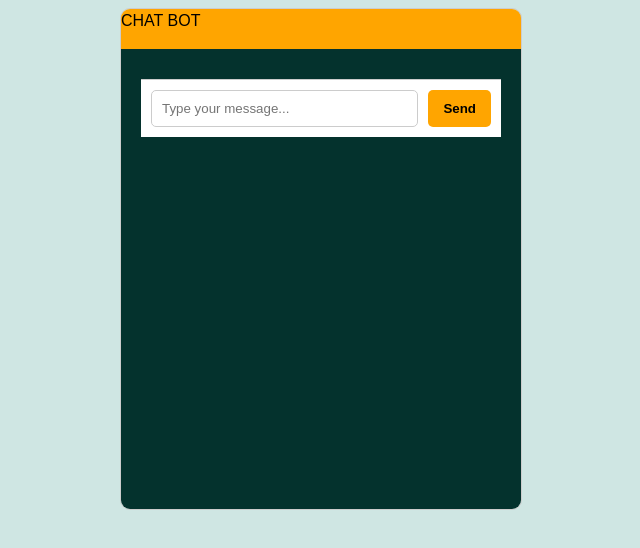
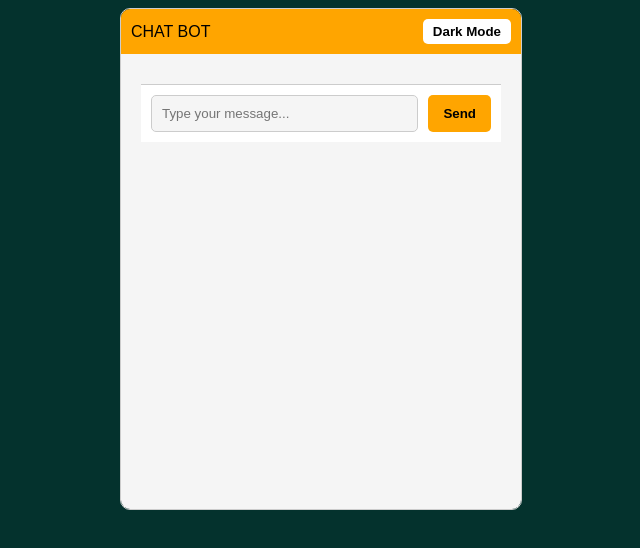
Before and after one commit to Vishak11/CHATBOT-GEMINI, a React (Vite) app: page / in a window 1280 px wide. Shown: the top 548 px of the page, without its empty margins (319-959 px from the left). Built offline with nearby package versions, Linux system fonts and the light colour scheme.

Commit message:
added button for switching modes

```diff
--- a/src/App.css
+++ b/src/App.css
@@ -3,12 +3,48 @@
 .chatbot {
   display: flex;
   flex-direction: column;
-  height:500px;
-  width: 400px; /* Set a fixed width for the chat window */
+  height: 500px;
+  width: 400px;
   border: 1px solid #ccc;
   border-radius: 10px;
   overflow: hidden;
   font-family: Arial, sans-serif;
+}
+
+.header {
+  display: flex;
+  justify-content: space-between;
+  align-items: center;
+  padding: 10px;
+  background-color: orange;
+  color: black;
+}
+
+.theme-toggle {
+  background-color: #ffffff;
+  border: none;
+  padding: 5px 10px;
+  border-radius: 5px;
+  cursor: pointer;
+  font-weight: bold;
+}
+
+.theme-toggle:hover {
+  background-color: #ddd;
+}
+
+.light-mode {
+  --background-color: #f5f5f5;
+  --message-bg-user: #dcf8c6;
+  --message-bg-bot: #ffffff;
+  --text-color: #000;
+}
+
+.dark-mode {
+  --background-color: #121212;
+  --message-bg-user: #2e7d32;
+  --message-bg-bot: #424242;
+  --text-color: #fff;
 }
 
 .chat-window {
@@ -16,66 +52,62 @@
   flex-direction: column;
   flex-grow: 1;
   padding: 20px;
-  background-color: #04322d; /* Light background for chat window */
-  overflow-y: auto; /* Allow scrolling for messages */
+  background-color: var(--background-color);
+  overflow-y: auto;
 }
 
 .messages {
   display: flex;
   flex-direction: column;
-  gap: 10px; /* Space between messages */
+  gap: 10px;
 }
 
 .user {
-  align-self: flex-end; /* Align user messages to the right */
-  background-color: #dcf8c6; /* User message bubble color */
-  color: #000; /* User message text color */
+  align-self: flex-end;
+  background-color: var(--message-bg-user);
+  color: var(--text-color);
   border-radius: 10px;
   padding: 10px;
-  max-width: 70%; /* Limit message width */
-  word-wrap: break-word; /* Break long words */
-  box-shadow: 0 2px 5px rgba(0, 0, 0, 0.1); /* Light shadow for effect */
+  max-width: 70%;
+  word-wrap: break-word;
+  box-shadow: 0 2px 5px rgba(0, 0, 0, 0.1);
 }
 
 .bot {
-  align-self: flex-start; /* Align bot messages to the left */
-  background-color: #ffffff; /* Bot message bubble color */
-  color: #000; /* Bot message text color */
+  align-self: flex-start;
+  background-color: var(--message-bg-bot);
+  color: var(--text-color);
   border-radius: 10px;
   padding: 10px;
-  max-width: 70%; /* Limit message width */
-  word-wrap: break-word; /* Break long words */
-  box-shadow: 0 2px 5px rgba(0, 0, 0, 0.1); /* Light shadow for effect */
+  max-width: 70%;
+  word-wrap: break-word;
+  box-shadow: 0 2px 5px rgba(0, 0, 0, 0.1);
 }
 
 .input-form {
   display: flex;
   margin-top: 10px;
   padding: 10px;
-  border-top: 1px solid #ccc; /* Top border for input area */
-  background-color: #ffffff; /* Input area background color */
+  border-top: 1px solid #ccc;
+  background-color: #ffffff;
 }
 
 .input-form input {
   flex-grow: 1;
-  color:black;
+  color: black;
+  background-color: whitesmoke;
   padding: 10px;
-  background-color:white ;
   border: 1px solid #ccc;
   border-radius: 5px;
-  margin-right: 10px; /* Space between input and button */
+  margin-right: 10px;
 }
 
 .input-form button {
-  background-color:orange; /* Send button color */
-  color:black; /* Send button text color */
+  background-color: orange;
+  color: black;
   border: none;
   font-weight: 600;
   border-radius: 5px;
   padding: 10px 15px;
   cursor: pointer;
 }
-
-.input-form button:hover {
-  background-color: #0056b3; /* Darker color on hover */
-}
--- a/src/App.jsx
+++ b/src/App.jsx
@@ -2,11 +2,12 @@
 
 import React, { useState } from 'react';
 import axios from 'axios';
-import './App.css'
+import './App.css';
 
 const App = () => {
     const [messages, setMessages] = useState([]);
     const [input, setInput] = useState('');
+    const [darkMode, setDarkMode] = useState(false); // State to track the theme
 
     const handleInputChange = (event) => {
         setInput(event.target.value);
@@ -21,7 +22,7 @@ const App = () => {
         // Call the Gemini API
         try {
             const response = await axios.post(
-                'https://generativelanguage.googleapis.com/v1beta/models/gemini-1.5-flash-latest:generateContent?key=AIzaSyDp38JIvL_7j4TDEDb1Vg6tqZ2LlZBE1Ic',
+                'https://generativelanguage.googleapis.com/v1beta/models/gemini-1.5-flash-latest:generateContent?key=YOUR_API_KEY',
                 {
                     contents: [
                         {
@@ -52,9 +53,18 @@ const App = () => {
         }
     };
 
+    const toggleTheme = () => {
+        setDarkMode(!darkMode); // Toggle dark mode
+    };
+
     return (
-        <div className="chatbot">
-          <div style={{width:"100%",height:"40px",backgroundColor:"orange",color:"black"}}>  CHAT BOT</div>
+        <div className={`chatbot ${darkMode ? 'dark-mode' : 'light-mode'}`}>
+            <div className="header">
+                <div>CHAT BOT</div>
+                <button onClick={toggleTheme} className="theme-toggle">
+                    {darkMode ? 'Light Mode' : 'Dark Mode'}
+                </button>
+            </div>
             <div className="chat-window">
                 <div className="messages">
                     {messages.map((msg, index) => (
--- a/src/index.css
+++ b/src/index.css
@@ -8,7 +8,7 @@
 
   color-scheme: light dark;
   color: rgba(255, 255, 255, 0.87);
-  background-color: #cfe6e3;
+  background-color: #04322d;
 
   font-synthesis: none;
   text-rendering: optimizeLegibility;
```
